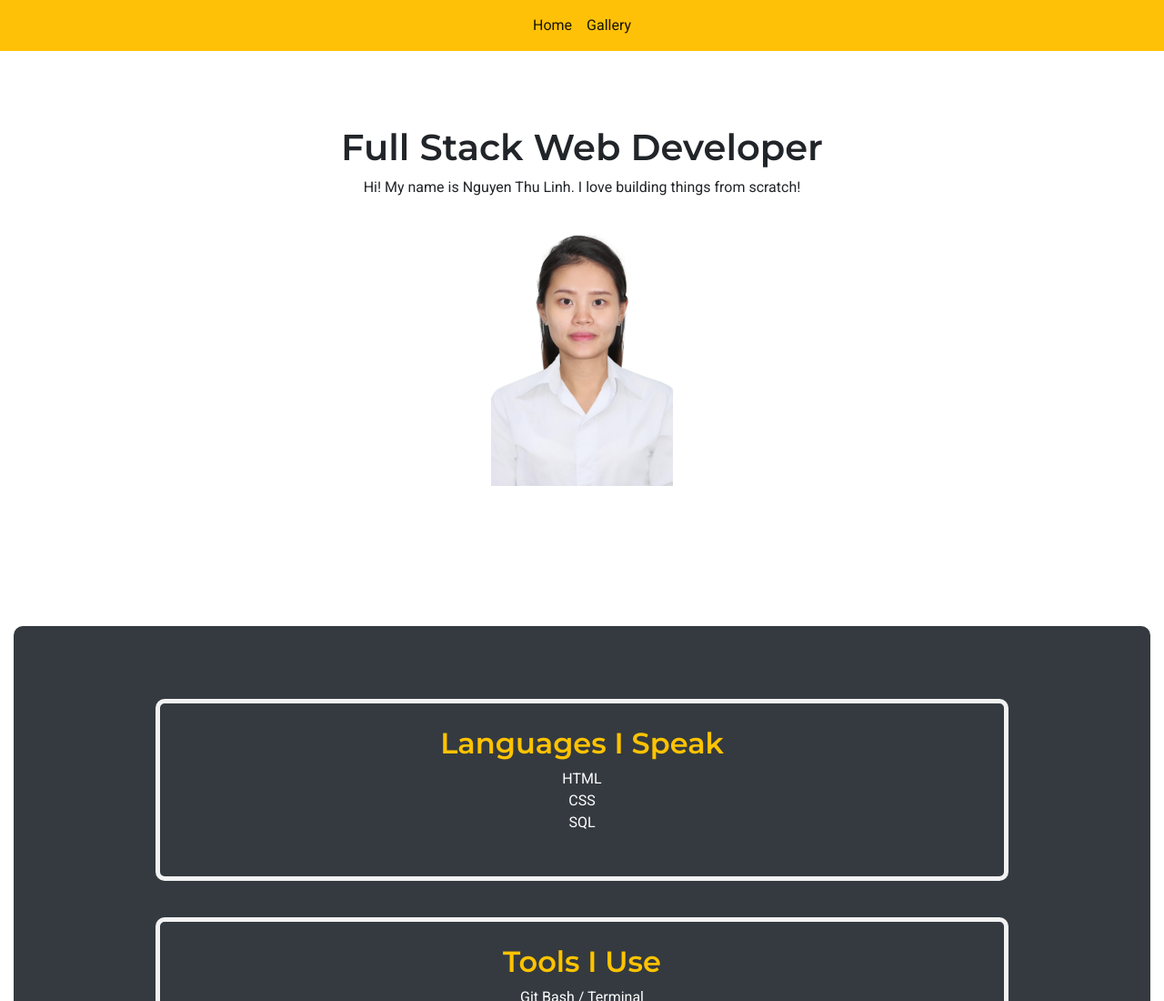
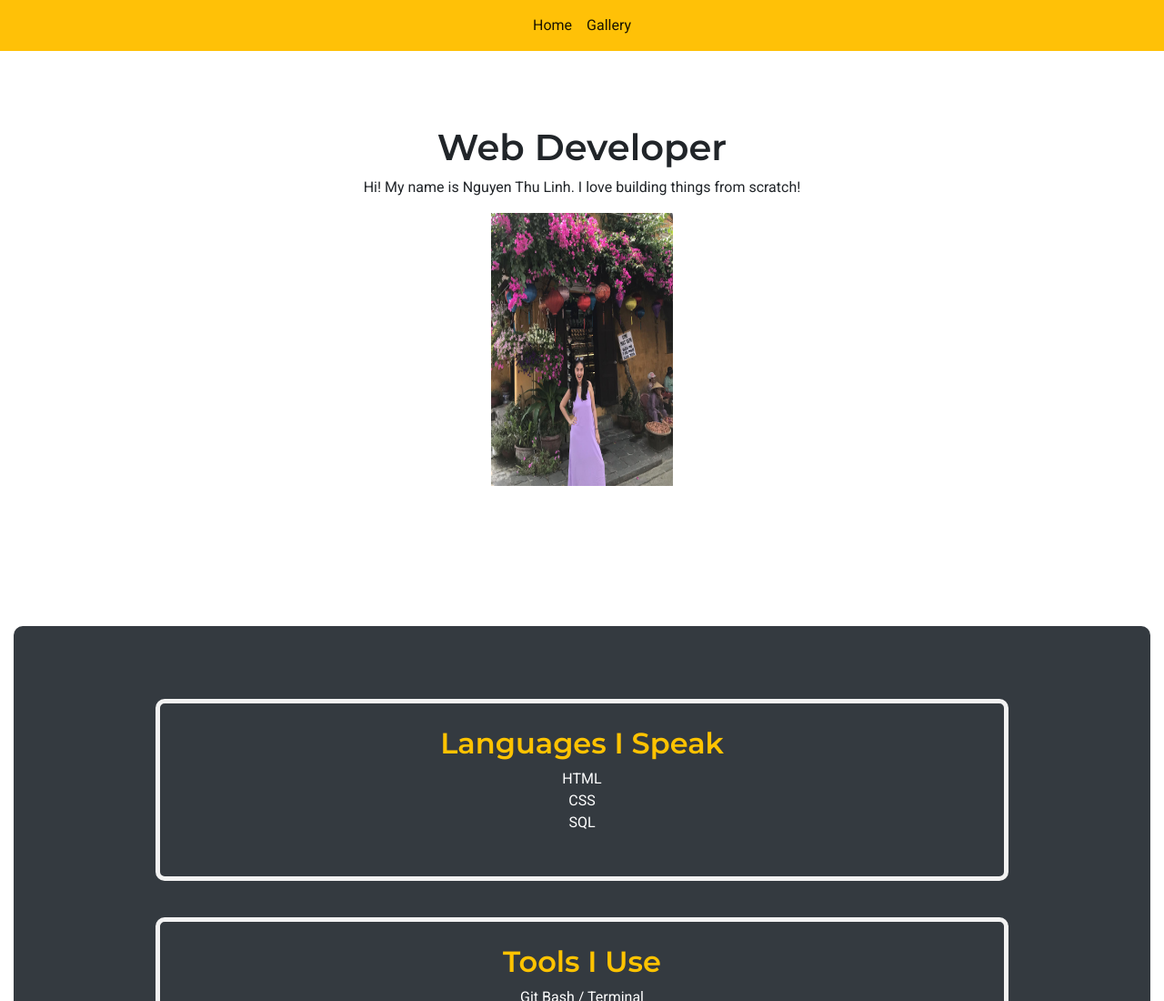
Before and after one commit to linhbebu912/fcbportfolio, a plain HTML site: page index.html in a window 1280 px wide. Shown: the top 1100 px of the page at 91% size. Drawn offline with nearby package versions, Linux system fonts and the light colour scheme.

Commit message:
Changed picture

```diff
--- a/index.html
+++ b/index.html
@@ -45,9 +45,9 @@
 	<div class="container-fluid">
 		<!-- Landing section -->
 		<section class= "jumbotron text-center mt-3" id="landing">
-			<h1>Full Stack Web Developer</h1>
+			<h1>Web Developer</h1>
 			<p>Hi! My name is Nguyen Thu Linh. I love building things from scratch!</p>
-			<img src="images/me.jpg"/>
+			<img src="images/me1.jpg"/>
 		</section>
 
 		<!-- Gallery section  -->
```
Also changed, not shown: images/me1.jpg (added).
